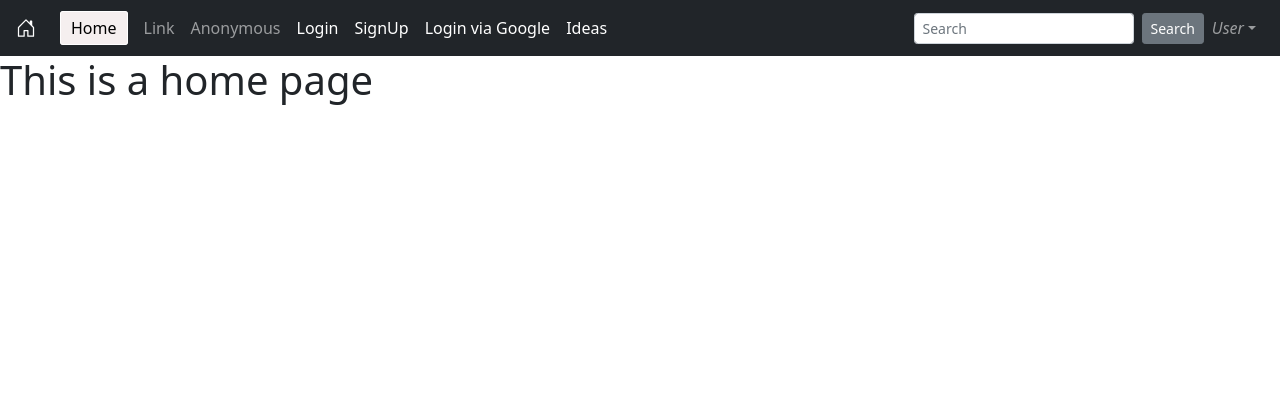
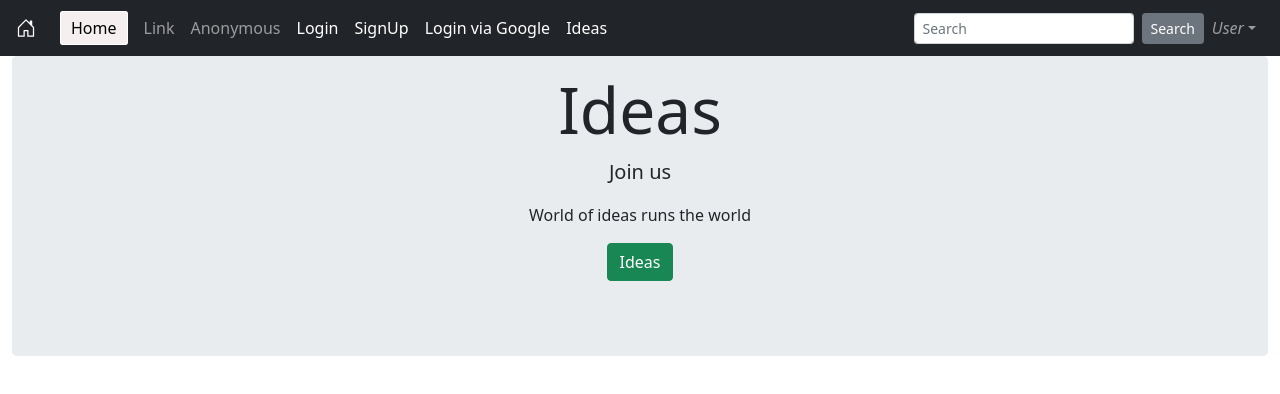
Before and after one commit to lissa3/ideas, a Vue app in the folder front/: page / in a window 1280 px wide. Shown: the top 394 px of the page. Built offline with nearby package versions, Linux system fonts and the light colour scheme; no server answers.

Commit message:
add Banner to Home component

```diff
--- a/front/src/views/Home.vue
+++ b/front/src/views/Home.vue
@@ -1,15 +1,18 @@
 <template>
   <div class="home">
-    <h1>This is a home page</h1>
+    <app-banner></app-banner>
   </div>
 </template>
 
 <script>
 
-
+import AppBanner from '@/components/Banner'
 
 export default {
   name: 'AppHome',
+  components:{
+    AppBanner
+  }
 
 }
 </script>
```
